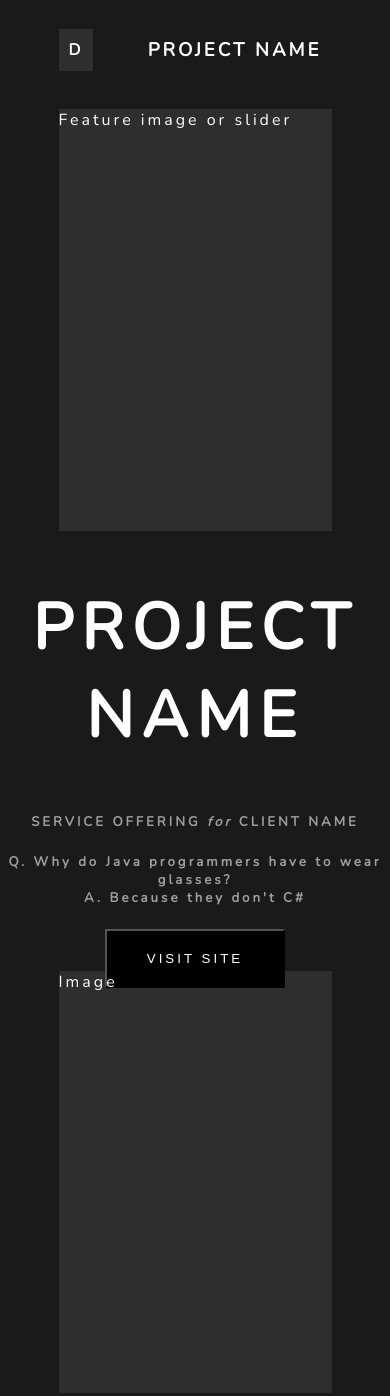
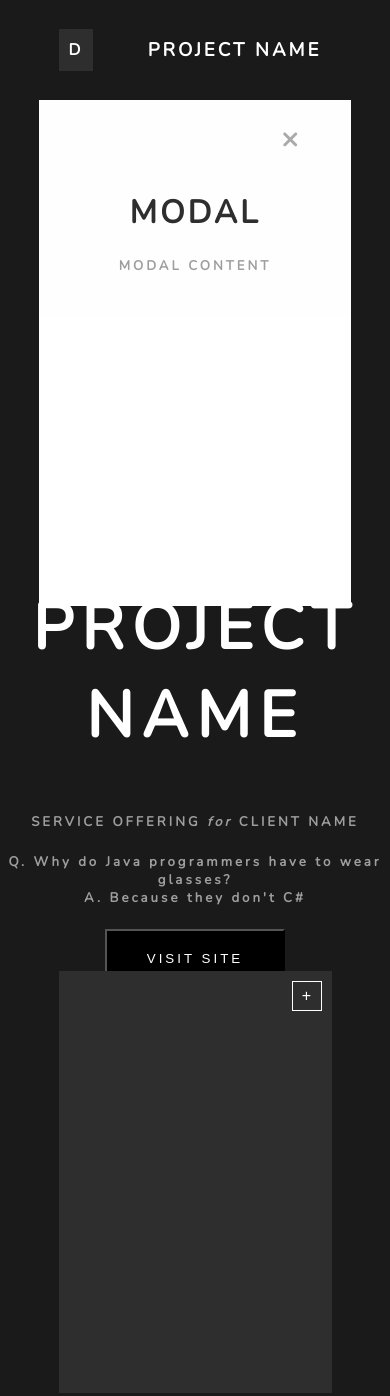
Before and after one commit to grmillsy1/tech_test_deloitte, a website: page views/index.html in a window 390 px wide. Shown: the top 1396 px of the page. Drawn offline with nearby package versions, Linux system fonts and the light colour scheme.

Commit message:
added basic (unresponsive) modal to first image, initially added js as a script in index.html, but can be refactored into modal.js at a later stage

```diff
--- a/public/stylesheets/style.css
+++ b/public/stylesheets/style.css
@@ -31,12 +31,14 @@ h5 {
     height: 50vh;
     margin-right: auto;
     margin-left: auto;
+    position: relative;
 }
 
 #first_text_wrapper {
     height: 40vh;
     text-align: center;
     margin: 50px 0;
+
 }
 
 .main_title {
@@ -49,6 +51,18 @@ h5 {
     color: white;
     padding: 20px 40px;
     letter-spacing: 3px;
+}
+
+#modalButton {
+    background-color: #2e2e2e;
+    color: white;
+    border: solid thin white;
+    width: 30px;
+    height: 30px;
+    margin: 10px;
+    right: 0;
+    position: absolute;
+    font-size: 1em;
 }
 
 .small_blurb {
@@ -227,3 +241,38 @@ h5 {
 .flex-cube.with_text {
     background-color: transparent !important;
 }
+
+/*/The modal*/
+.modal_wrapper {
+    background-color: white;
+    display: block;
+    position: fixed;
+    z-index: 1;
+    margin-top: 100px;
+    left: 0;
+    top: 0;
+    right: 0;
+    margin-right: auto;
+    margin-left: auto;
+    width: 80vw;
+    height: 60vh;
+}
+.model_content {
+    background-color: #fefefe;
+    margin: auto;
+    padding: 20px;
+    text-align: center;
+}
+.model_content h1 {
+    padding-top: 50px;
+    color: #2e2e2e;
+}
+
+
+#close {
+    color: #aaaaaa;
+    float: right;
+    padding-right: 30px;
+    font-size: 28px;
+    font-weight: bold;
+}
--- a/views/index.html
+++ b/views/index.html
@@ -5,6 +5,7 @@
   <title>Hello</title>
   <link rel='stylesheet' href='/stylesheets/style.css'>
   <link href="https://fonts.googleapis.com/css?family=Nunito" rel="stylesheet">
+
 </head>
 <body>
     <div id="wrapper">
@@ -28,7 +29,7 @@
             </div>
             <div class="second_image_wrapper">
                 <div class="large_image">
-                    <p> Image <p>
+                    <button id="modalButton"> + </button>
                  </div>
                  <div class="small_blurb">
                     <h1> BLURB </h1>
@@ -97,24 +98,52 @@
                         <li class="flex-cube"> <p></p></li>
                         <li class="flex-cube with_text">
                             <h4> Project Name</h4>
-                            <h5> info about project </h5>
+                            <h5> My code doesn't work </h5>
                         </li>
                         <li class="flex-cube with_text">
                             <h4> Project Name</h4>
-                            <h5> info about project </h5>
+                            <h5> I have no idea why </h5>
                         </li>
                         <li class="flex-cube with_text">
                             <h4> Project Name</h4>
-                            <h5> info about project </h5>
+                            <h5> My code works </h5>
                         </li>
                         <li class="flex-cube with_text">
                             <h4> Project Name</h4>
-                            <h5> info about project </h5>
+                            <h5> I have no idea why </h5>
                         </li>
                     </ul>
                 </div>
             </div>
         </section>
     </div>
+
+  <!-- Added modal content at end so it can be easily identified and re-used -->
+    <div id="first_modal" class="modal_wrapper">
+        <div class="modal_container">
+            <div class="model_content">
+                <span id="close">&times;</span>
+                <h1>MODAL</h1>
+                <h5>MODAL CONTENT</h5>
+            </div>
+        </div>
+    </div>
+
+<script>
+// Get the modal and the button to open and close modal
+var modal = window.document.getElementById('first_modal');
+var button = window.document.getElementById('modalButton');
+var span = window.document.getElementById("close");
+
+// open and close the modal when user clicks on x button
+button.onclick = function() {
+     modal.style.display = "block";
+};
+span.onclick = function() {
+    modal.style.display = "none";
+};
+
+</script>
+
 </body>
 </html>
```
Also changed, not shown: public/javascript/modal.js (added).
